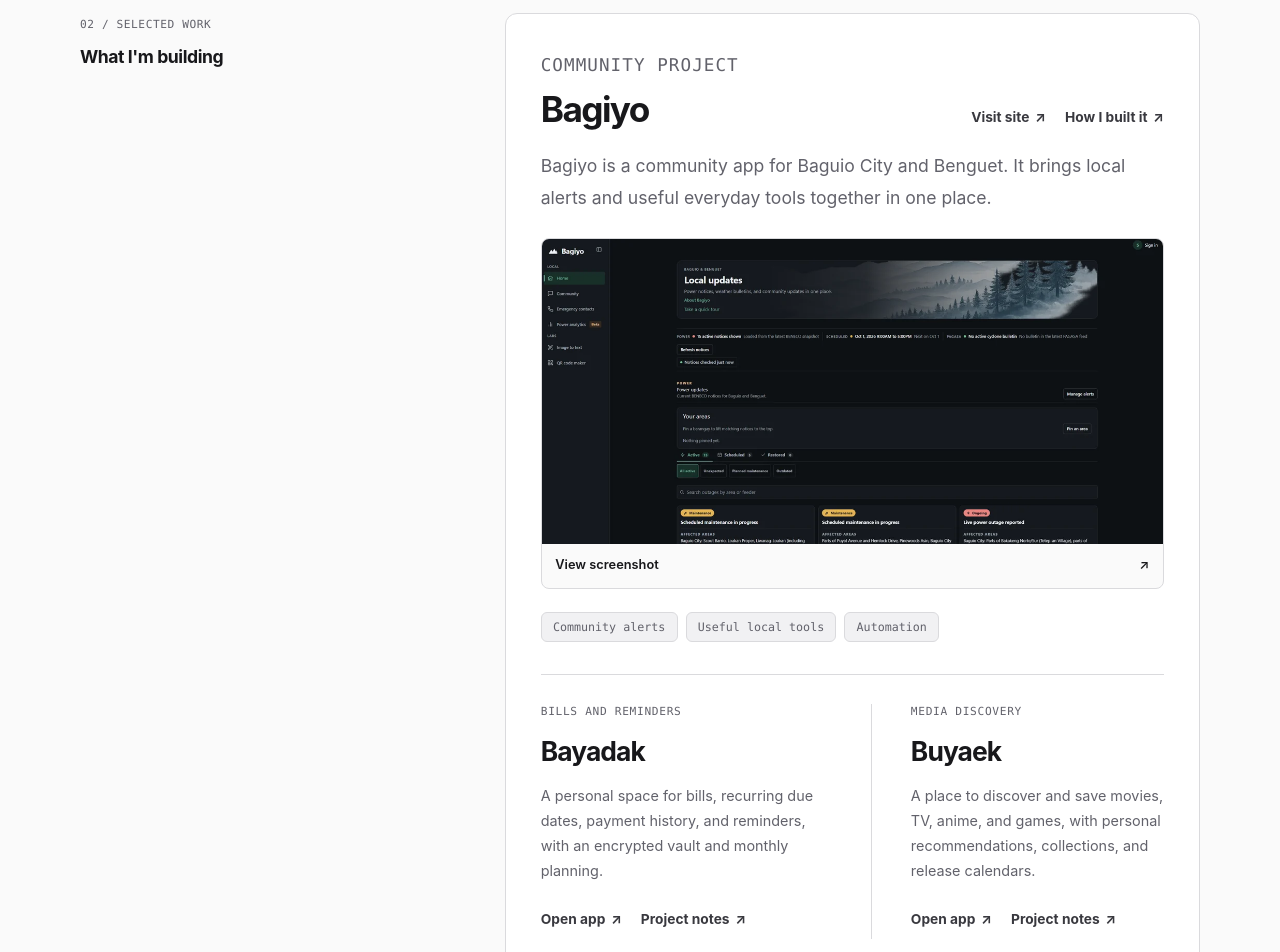
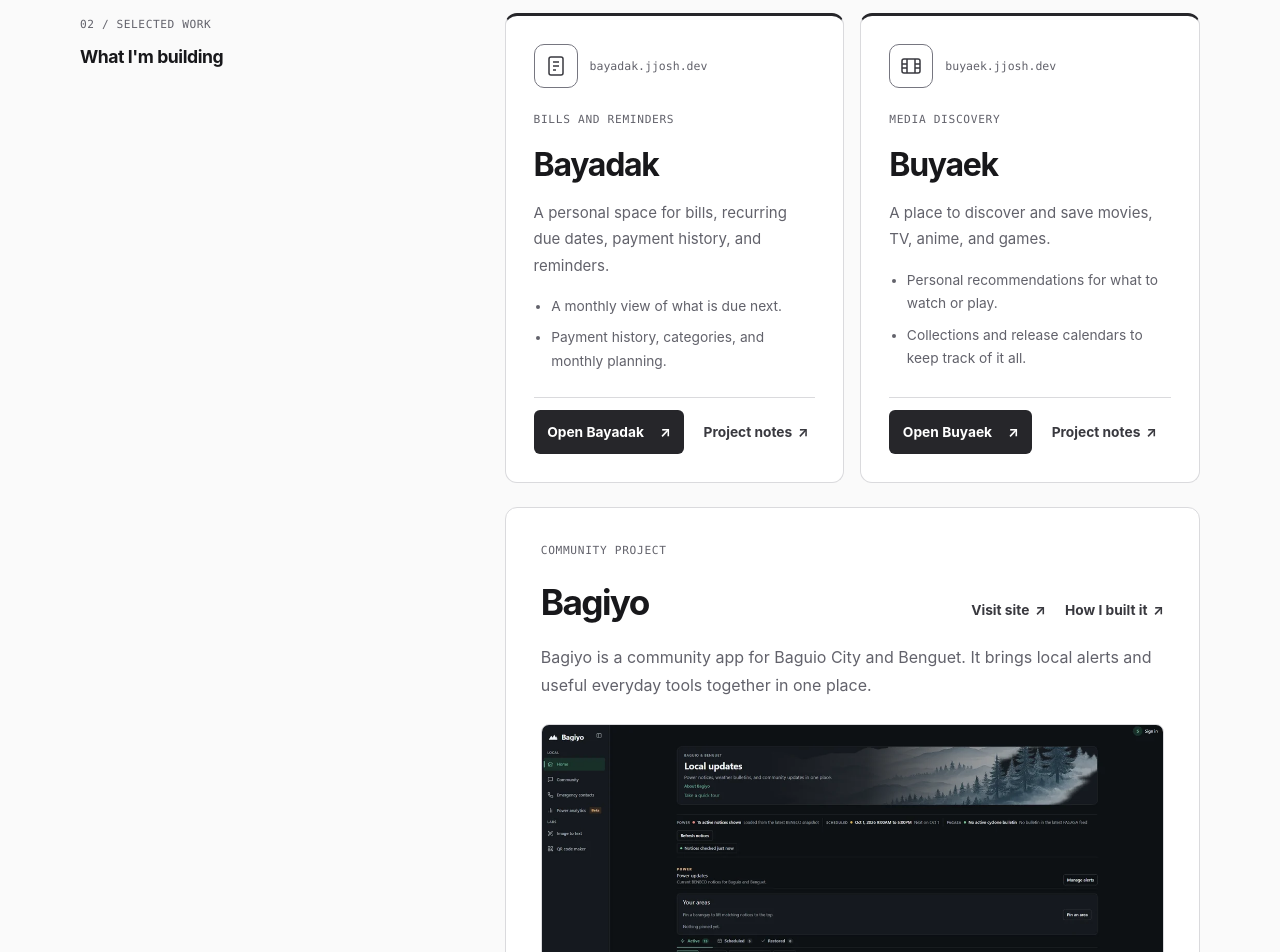
Before and after one commit to jjosh102/my-ng-profile, an Angular app: page / in a window 1280 px wide. Shown: the part 1320-2272 px from the top of the page. Built offline with nearby package versions, Linux system fonts and the light colour scheme.

Commit message:
Promote personal apps with responsive showcases and launch actions

```diff
--- a/src/app/components/dashboard-section/dashboard-section.html
+++ b/src/app/components/dashboard-section/dashboard-section.html
@@ -14,7 +14,10 @@
       <span class='hero-note-kicker'>On my desk</span>
       <h2>Bayadak &amp; Buyaek</h2>
       <p>Two focused apps: one for keeping up with bills and reminders, another for finding what to watch or play next.</p>
-      <a href='#work'>Explore the projects <span aria-hidden='true'>↘</span></a>
+      <div class='hero-app-links'>
+        <a href='https://bayadak.jjosh.dev/' target='_blank' rel='noopener noreferrer' aria-label='Open Bayadak (opens in a new tab)'>Bayadak <span aria-hidden='true'>↗</span></a>
+        <a href='https://buyaek.jjosh.dev/' target='_blank' rel='noopener noreferrer' aria-label='Open Buyaek (opens in a new tab)'>Buyaek <span aria-hidden='true'>↗</span></a>
+      </div>
     </aside>
   </div>
   <dl class='quick-facts' aria-label='At a glance'>
@@ -40,9 +43,41 @@
 <section id='work' class='section-row work-section' aria-labelledby='work-title'>
   <h2 id='work-title' class='section-label' data-number='02 / Selected work'>What I'm building</h2>
   <div class='section-body'>
+    <div class='app-showcase' aria-label='Personal apps'>
+      <article class='app-project' aria-labelledby='bayadak-title'>
+        <div class='app-identity'>
+          <svg class='app-glyph' viewBox='0 0 24 24' fill='none' stroke='currentColor' stroke-width='1.5' aria-hidden='true'><rect x='5' y='3' width='14' height='18' rx='2'/><path d='M9 8h6M9 12h6M9 16h3'/></svg>
+          <span>bayadak.jjosh.dev</span>
+        </div>
+        <p class='project-kicker'>Bills and reminders</p>
+        <h3 id='bayadak-title'>Bayadak</h3>
+        <p class='app-summary'>A personal space for bills, recurring due dates, payment history, and reminders.</p>
+        <ul class='app-benefits'><li>A monthly view of what is due next.</li><li>Payment history, categories, and monthly planning.</li></ul>
+        <div class='project-actions'>
+          <a class='app-launch' href='https://bayadak.jjosh.dev/' target='_blank' rel='noopener noreferrer' aria-label='Open Bayadak (opens in a new tab)'>Open Bayadak <span aria-hidden='true'>↗</span></a>
+          <a class='project-link' href='https://jjosh.dev/work/bayadak/' target='_blank' rel='noopener noreferrer' aria-label='Read about Bayadak on jjosh.dev (opens in a new tab)'>Project notes <span aria-hidden='true'>↗</span></a>
+        </div>
+      </article>
+      <article class='app-project' aria-labelledby='buyaek-title'>
+        <div class='app-identity'>
+          <svg class='app-glyph' viewBox='0 0 24 24' fill='none' stroke='currentColor' stroke-width='1.5' aria-hidden='true'><rect x='3' y='5' width='18' height='14' rx='2'/><path d='M8 5v14M16 5v14M3 10h5M16 10h5M3 14h5M16 14h5'/></svg>
+          <span>buyaek.jjosh.dev</span>
+        </div>
+        <p class='project-kicker'>Media discovery</p>
+        <h3 id='buyaek-title'>Buyaek</h3>
+        <p class='app-summary'>A place to discover and save movies, TV, anime, and games.</p>
+        <ul class='app-benefits'><li>Personal recommendations for what to watch or play.</li><li>Collections and release calendars to keep track of it all.</li></ul>
+        <div class='project-actions'>
+          <a class='app-launch' href='https://buyaek.jjosh.dev/' target='_blank' rel='noopener noreferrer' aria-label='Open Buyaek (opens in a new tab)'>Open Buyaek <span aria-hidden='true'>↗</span></a>
+          <a class='project-link' href='https://jjosh.dev/work/buyaek/' target='_blank' rel='noopener noreferrer' aria-label='Read about Buyaek on jjosh.dev (opens in a new tab)'>Project notes <span aria-hidden='true'>↗</span></a>
+        </div>
+      </article>
+    </div>
+
+    <article class='community-project' aria-labelledby='bagiyo-title'>
       <p class='project-kicker'>Community project</p>
       <div class='project-heading'>
-      <h3>Bagiyo</h3>
+        <h3 id='bagiyo-title'>Bagiyo</h3>
         <div class='project-actions'>
           <a class='project-link' href='https://bagiyo.org/' target='_blank' rel='noopener noreferrer' aria-label='Visit Bagiyo (opens in a new tab)'>Visit site <span aria-hidden='true'>↗</span></a>
           <a class='project-link' href='https://jjosh.dev/work/bagiyo/' target='_blank' rel='noopener noreferrer' aria-label='Read the Bagiyo case study on jjosh.dev (opens in a new tab)'>How I built it <span aria-hidden='true'>↗</span></a>
@@ -69,27 +104,7 @@
         </div>
       </dialog>
       <ul class='tech-stack' aria-label='Areas of focus'><li>Community alerts</li><li>Useful local tools</li><li>Automation</li></ul>
-
-    <div class='project-additions' aria-label='More personal projects'>
-      <article class='project-mini' aria-labelledby='bayadak-title'>
-        <p class='project-kicker'>Bills and reminders</p>
-        <h3 id='bayadak-title'>Bayadak</h3>
-        <p>A personal space for bills, recurring due dates, payment history, and reminders, with an encrypted vault and monthly planning.</p>
-        <div class='project-actions'>
-          <a class='project-link' href='https://bayadak.jjosh.dev/' target='_blank' rel='noopener noreferrer' aria-label='Open Bayadak (opens in a new tab)'>Open app <span aria-hidden='true'>↗</span></a>
-          <a class='project-link' href='https://jjosh.dev/work/bayadak/' target='_blank' rel='noopener noreferrer' aria-label='Read about Bayadak on jjosh.dev (opens in a new tab)'>Project notes <span aria-hidden='true'>↗</span></a>
-        </div>
     </article>
-      <article class='project-mini' aria-labelledby='buyaek-title'>
-        <p class='project-kicker'>Media discovery</p>
-        <h3 id='buyaek-title'>Buyaek</h3>
-        <p>A place to discover and save movies, TV, anime, and games, with personal recommendations, collections, and release calendars.</p>
-        <div class='project-actions'>
-          <a class='project-link' href='https://buyaek.jjosh.dev/' target='_blank' rel='noopener noreferrer' aria-label='Open Buyaek (opens in a new tab)'>Open app <span aria-hidden='true'>↗</span></a>
-          <a class='project-link' href='https://jjosh.dev/work/buyaek/' target='_blank' rel='noopener noreferrer' aria-label='Read about Buyaek on jjosh.dev (opens in a new tab)'>Project notes <span aria-hidden='true'>↗</span></a>
-        </div>
-      </article>
-    </div>
     <a class='text-link more-link' href='https://github.com/jjosh102' target='_blank' rel='noopener noreferrer'>More of my work on GitHub <span aria-hidden='true'>↗</span></a>
   </div>
 </section>
--- a/src/styles.css
+++ b/src/styles.css
@@ -251,6 +251,8 @@ app-header { position: sticky; top: 0; z-index: 40; }
 .hero-note p { margin: 0 0 .65rem; color: var(--muted); font-size: .9rem; line-height: 1.75; }
 .hero-note a { display: inline-flex; align-items: center; min-height: 44px; color: var(--accent-soft); font-size: .88rem; }
 .hero-note a:hover { color: var(--foreground); }
+.hero-app-links { display: flex; flex-wrap: wrap; gap: 0 1.25rem; }
+.hero-app-links a { gap: .4rem; }
 .quick-facts {
   display: grid;
   grid-template-columns: repeat(3, minmax(0, 1fr));
@@ -301,18 +303,20 @@ app-header { position: sticky; top: 0; z-index: 40; }
   font-size: clamp(1rem, 1.5vw, 1.1rem);
   line-height: 1.8;
 }
-.work-section .section-body {
-  max-width: none;
+.work-section .section-body { max-width: none; }
+.community-project {
+  margin-top: 1.5rem;
   padding: clamp(1.4rem, 3vw, 2.2rem);
   border: 1px solid var(--border);
   border-radius: 12px;
   background: var(--surface);
   transition: border-color .2s ease, box-shadow .2s ease;
 }
-.work-section .section-body:hover, .work-section .section-body:focus-within {
+.community-project:hover, .community-project:focus-within {
   border-color: var(--border-strong);
   box-shadow: var(--shadow-soft);
 }
+.community-project > p:not(.project-kicker) { margin: 0; color: var(--muted); line-height: 1.8; }
 .project-heading { display: flex; align-items: baseline; justify-content: space-between; flex-wrap: wrap; gap: .8rem 1.2rem; margin-bottom: .8rem; }
 .project-heading h3 { margin: 0; font-size: clamp(1.55rem, 3vw, 2.2rem); font-weight: 650; letter-spacing: -.045em; }
 .project-actions { display: flex; flex-wrap: wrap; gap: .4rem 1.2rem; }
@@ -360,24 +364,28 @@ body:has(.screenshot-dialog[open]) { overflow: hidden; }
 .screenshot-dialog[data-zoomed='true'] .preview-scroll img { width: 2048px; max-width: none; }
 
 
-/* Related projects: editorial entries, not a second set of dashboard cards. */
-.project-additions {
+/* App links lead selected work; each card keeps its launch action in view. */
+.app-showcase {
   display: grid;
-  grid-template-columns: repeat(2, minmax(0, 1fr));
-  gap: clamp(1.25rem, 3vw, 2.5rem);
-  margin-top: 2rem;
-  padding-top: 1.8rem;
-  border-top: 1px solid var(--border);
+  grid-template-columns: repeat(auto-fit, minmax(min(100%, 17rem), 1fr));
+  gap: 1rem;
 }
-.project-mini { display: flex; flex-direction: column; min-width: 0; }
-.project-mini + .project-mini { border-left: 1px solid var(--border); padding-left: clamp(1.25rem, 3vw, 2.5rem); }
-.project-mini .project-kicker { margin-bottom: .65rem; }
-.project-mini h3 { margin: 0 0 .65rem; font-size: clamp(1.35rem, 2.5vw, 1.65rem); font-weight: 650; letter-spacing: -.035em; }
-.project-mini > p:not(.project-kicker) { margin: 0 0 1rem; color: var(--muted); font-size: .9rem; line-height: 1.75; }
-.project-mini .project-actions { margin-top: auto; }
-@media (max-width: 700px) {
-  .project-additions { grid-template-columns: 1fr; gap: 1.25rem; }
-  .project-mini + .project-mini { border-left: 0; border-top: 1px solid var(--border); padding: 1.25rem 0 0; }
+.app-project { display: flex; flex-direction: column; min-width: 0; padding: clamp(1.25rem, 2.5vw, 1.75rem); border: 1px solid var(--border); border-top: 3px solid var(--accent); border-radius: 12px; background: var(--surface); transition: border-color .2s ease, box-shadow .2s ease; }
+.app-project:hover, .app-project:focus-within { border-color: var(--border-strong); box-shadow: var(--shadow-soft); }
+.app-identity { display: flex; align-items: center; gap: .75rem; margin-bottom: 1.5rem; }
+.app-identity > span { color: var(--muted); font: .72rem/1.5 var(--font-mono); overflow-wrap: anywhere; }
+.app-glyph { flex: 0 0 44px; width: 44px; height: 44px; padding: 9px; border: 1px solid var(--border-strong); border-radius: 10px; color: var(--accent-soft); }
+.app-project .project-kicker { margin-bottom: .65rem; }
+.app-project h3 { margin: 0 0 .65rem; font-size: clamp(1.55rem, 3vw, 2rem); font-weight: 650; letter-spacing: -.04em; }
+.app-summary { margin: 0 0 1rem; color: var(--muted); font-size: .94rem; line-height: 1.75; }
+.app-benefits { margin: 0 0 1.5rem; padding-left: 1.1rem; color: var(--muted); font-size: .86rem; line-height: 1.7; }
+.app-benefits li + li { margin-top: .5rem; }
+.app-project .project-actions { align-items: center; margin-top: auto; padding-top: .75rem; border-top: 1px solid var(--border); }
+.app-launch { display: inline-flex; align-items: center; justify-content: space-between; gap: 1rem; min-height: 44px; padding: .65rem .85rem; border-radius: 6px; background: var(--accent); color: var(--on-accent); font-size: .86rem; font-weight: 650; text-decoration: none; }
+.app-launch:hover { background: var(--accent-hover); }
+@media (max-width: 540px) {
+  .app-project .project-actions { align-items: stretch; flex-direction: column; }
+  .app-project .project-link, .app-launch { justify-content: space-between; min-height: 48px; }
 }
 
 /* Resource links let visitors explore notes and guides without guesswork. */
@@ -520,7 +528,18 @@ body:has(.screenshot-dialog[open]) { overflow: hidden; }
   .career-period { display: block; margin-bottom: 4px; }
   .career-history h3 { font-size: 10pt; }
   .career-history p { font-size: 9pt; }
-  .work-section .section-body { padding: 0; border: 0; background: none; box-shadow: none; }
+  .work-section { break-inside: auto; }
+  .work-section .section-label { break-after: avoid; }
+  .app-showcase { grid-template-columns: repeat(2, minmax(0, 1fr)); gap: 16px; break-inside: avoid; }
+  .app-project, .community-project { padding: 0; border: 0; background: none; box-shadow: none; break-inside: avoid; }
+  .community-project { margin-top: 16px; }
+  .app-identity { margin-bottom: 8px; }
+  .app-glyph { display: none; }
+  .app-project h3 { font-size: 14pt; }
+  .app-summary, .app-benefits { font-size: 9pt; line-height: 1.5; margin-bottom: 8px; }
+  .app-project .project-actions { margin-top: 0; padding-top: 4px; flex-direction: row; gap: 4px 16px; }
+  .app-launch { min-height: 0; padding: 0; background: none; color: #111; font-size: 9pt; }
+  .app-project .project-link { min-height: 0; }
   .project-heading { display: flex; flex-direction: row; margin-bottom: 6px; }
   .project-heading h3 { font-size: 16pt; }
   .project-kicker { margin-bottom: 6px; }
```
Also changed, not shown: 1 other file (tests, documents, lock files or other folders). Lines whose indentation alone changed are shown as unchanged.
